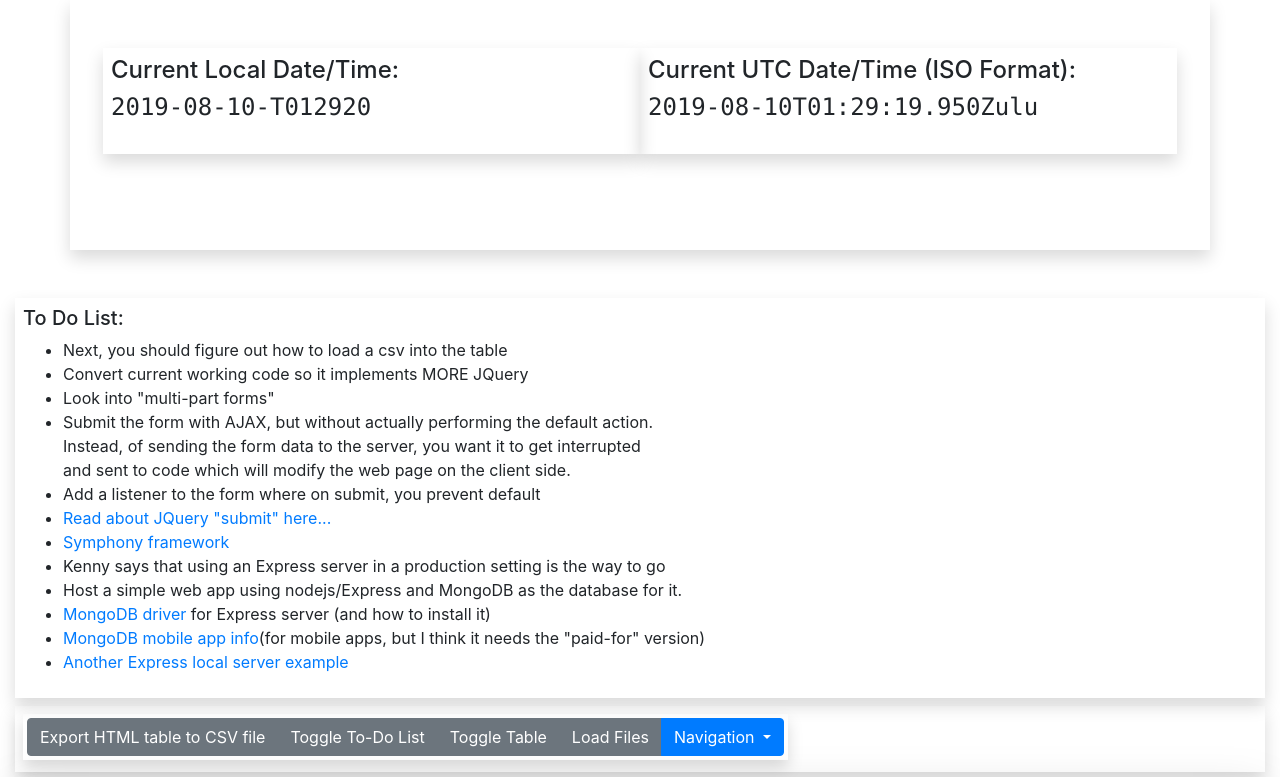
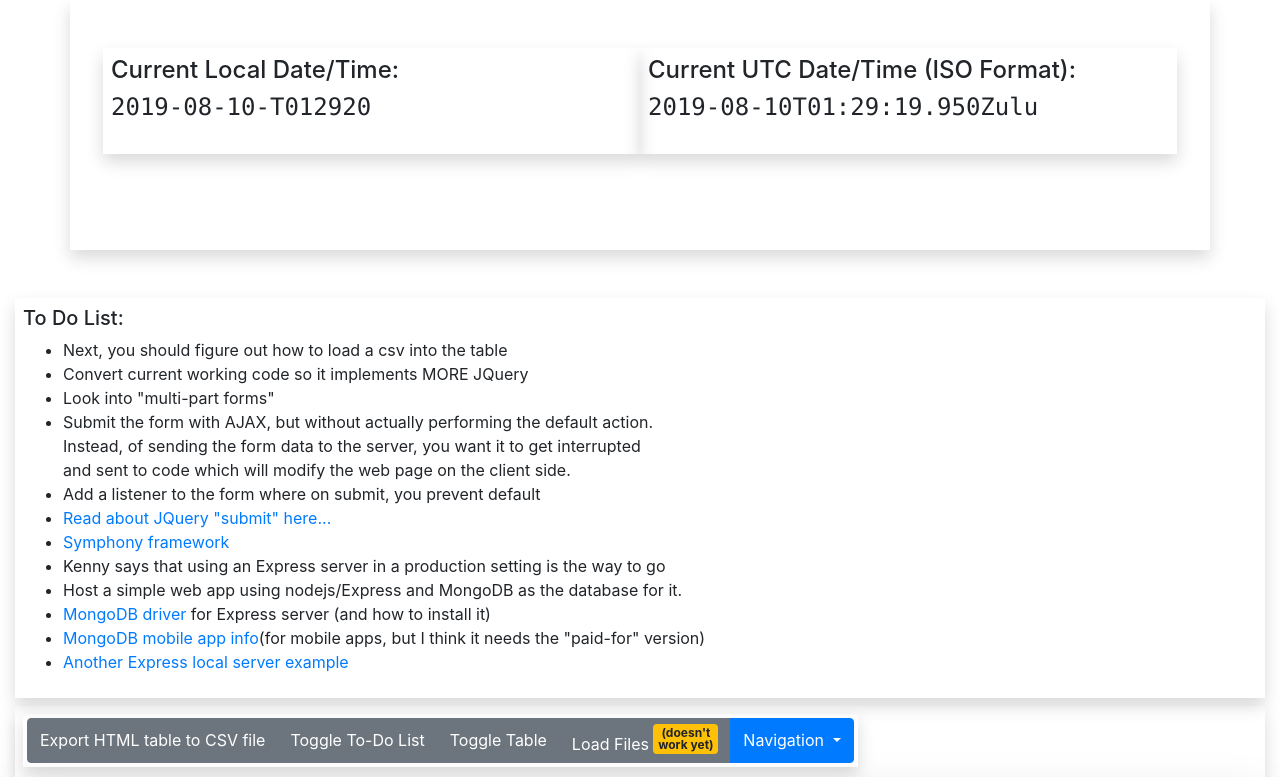
Before and after one commit to iLikeToBeAnonymous/NewbTestTwo, a website: page public/index.html in a window 1280 px wide. Shown: the top 777 px of the page. Drawn offline with nearby package versions, Linux system fonts and the light colour scheme.

Commit message:
Added button badge to 'Load File' button

```diff
--- a/public/index.html
+++ b/public/index.html
@@ -67,6 +67,7 @@
 
         <button id="loadFileButton" type="button" class="btn btn-secondary">
           Load Files
+          <span class="badge badge-warning">(doesn't<br>work yet)</span>
         </button>
 
         <div class="btn-group">
```
